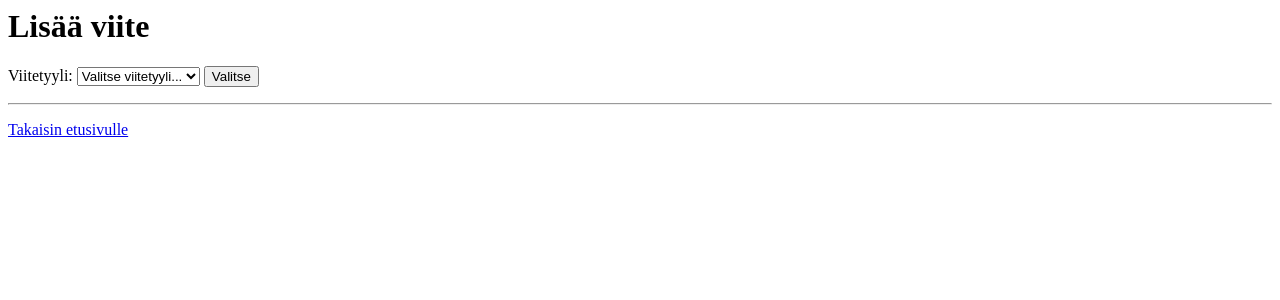
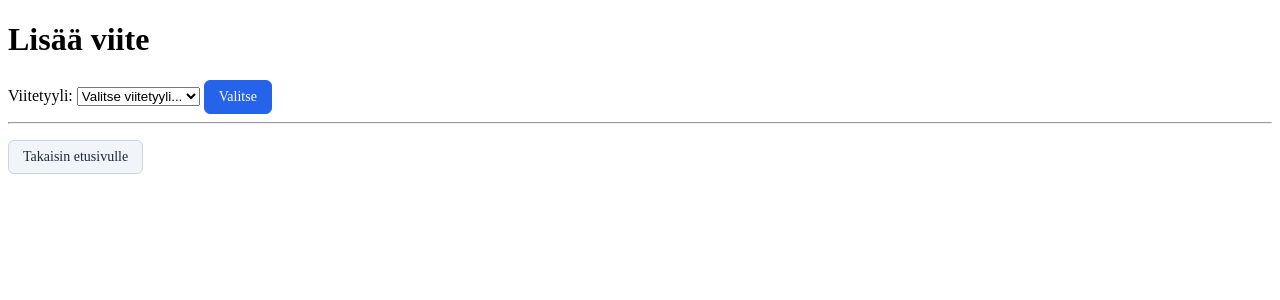
Before and after one commit to henkkasplund/ohtu_hackers, a Flask app: page /add_reference in a window 1280 px wide. Shown: the top 300 px of the page. Run offline with Flask 3, Linux system fonts and the light colour scheme; data that the repository does not hold is empty.

Commit message:
new buttons

```diff
--- /dev/null
+++ b/src/static/styles.css
@@ -0,0 +1,31 @@
+.btn,
+button {
+  display: inline-block;
+  padding: 8px 14px;
+  font-family: inherit;
+  font-size: 14px;
+  font-weight: 500;
+  text-decoration: none;
+  color: #ffffff;
+  background-color: #2563eb;
+  border: 1px solid #2563eb;
+  border-radius: 6px;
+  cursor: pointer;
+}
+
+.btn:hover,
+button:hover {
+  background-color: #1d4ed8;
+  border-color: #1d4ed8;
+}
+
+.btn-secondary {
+  color: #1e293b;
+  background-color: #f1f5f9;
+  border-color: #cbd5e1;
+}
+
+.btn-secondary:hover {
+  background-color: #e2e8f0;
+  border-color: #94a3b8;
+}
--- a/src/templates/add_reference.html
+++ b/src/templates/add_reference.html
@@ -1,3 +1,11 @@
+<!DOCTYPE html>
+<html lang="fi">
+<head>
+  <meta charset="utf-8" />
+  <title>Lisää viite</title>
+  <link rel="stylesheet" href="{{ url_for('static', filename='styles.css') }}" />
+</head>
+<body>
   <h1>Lisää viite</h1>
 
   <form action="/add_reference" method="GET">
@@ -10,7 +18,7 @@
         </option>
       {% endfor %}
     </select>
-  <button type="submit">Valitse</button>
+    <button type="submit" class="btn">Valitse</button>
   </form>
 
   <hr>
@@ -44,7 +52,9 @@
         <input type="text" id="publisher" name="publisher" required>
       </div>
 
-    <button type="submit">Tallenna kirja</button>
+      <button type="submit" class="btn">Tallenna kirja</button>
     </form>
   {% endif %}
-<p><a href="/">Takaisin etusivulle</a></p>
+  <p><a href="/" class="btn btn-secondary">Takaisin etusivulle</a></p>
+</body>
+</html>
--- a/src/templates/index.html
+++ b/src/templates/index.html
@@ -4,8 +4,8 @@ body %}
 <h2>Hei ohtu hackerit!</h2>
 
 <p>
-    <a href="/add_reference">Lisää viite</a> |
-    <a href="/references">Näytä lähteet</a>
+    <a href="/add_reference" class="btn">Lisää viite</a>
+    <a href="/references" class="btn btn-secondary">Näytä lähteet</a>
 </p>
 
 {% endblock %}
--- a/src/templates/layout.html
+++ b/src/templates/layout.html
@@ -7,6 +7,7 @@
       content="width=device-width, initial-scale=1, shrink-to-fit=no"
     />
     <title>{% block title %}{% endblock %}</title>
+    <link rel="stylesheet" href="{{ url_for('static', filename='styles.css') }}" />
   </head>
   <body>
     {% block body %}{% endblock %}
--- a/src/templates/new_todo.html
+++ b/src/templates/new_todo.html
@@ -21,7 +21,7 @@ Create a new todo
   <label for="content">Todo:</label>
   <input type="text" name="content">
   <br>
-  <button type="submit">
+  <button type="submit" class="btn">
     Create
   </button>
 </form>
--- a/src/templates/sources.html
+++ b/src/templates/sources.html
@@ -3,6 +3,7 @@
 <head>
     <meta charset="UTF-8">
     <title>Tallennetut lähteet</title>
+    <link rel="stylesheet" href="{{ url_for('static', filename='styles.css') }}">
 </head>
 <body>
     <h1>Tallennetut lähteet</h1>
@@ -36,6 +37,6 @@
         <p>Ei tallennettuja lähteitä vielä.</p>
     {% endif %}
 
-    <p><a href="/">Takaisin etusivulle</a></p>
+    <p><a href="/" class="btn btn-secondary">Takaisin etusivulle</a></p>
 </body>
 </html>
```
Also changed, not shown: 1 other file. Lines whose indentation alone changed are shown as unchanged.
